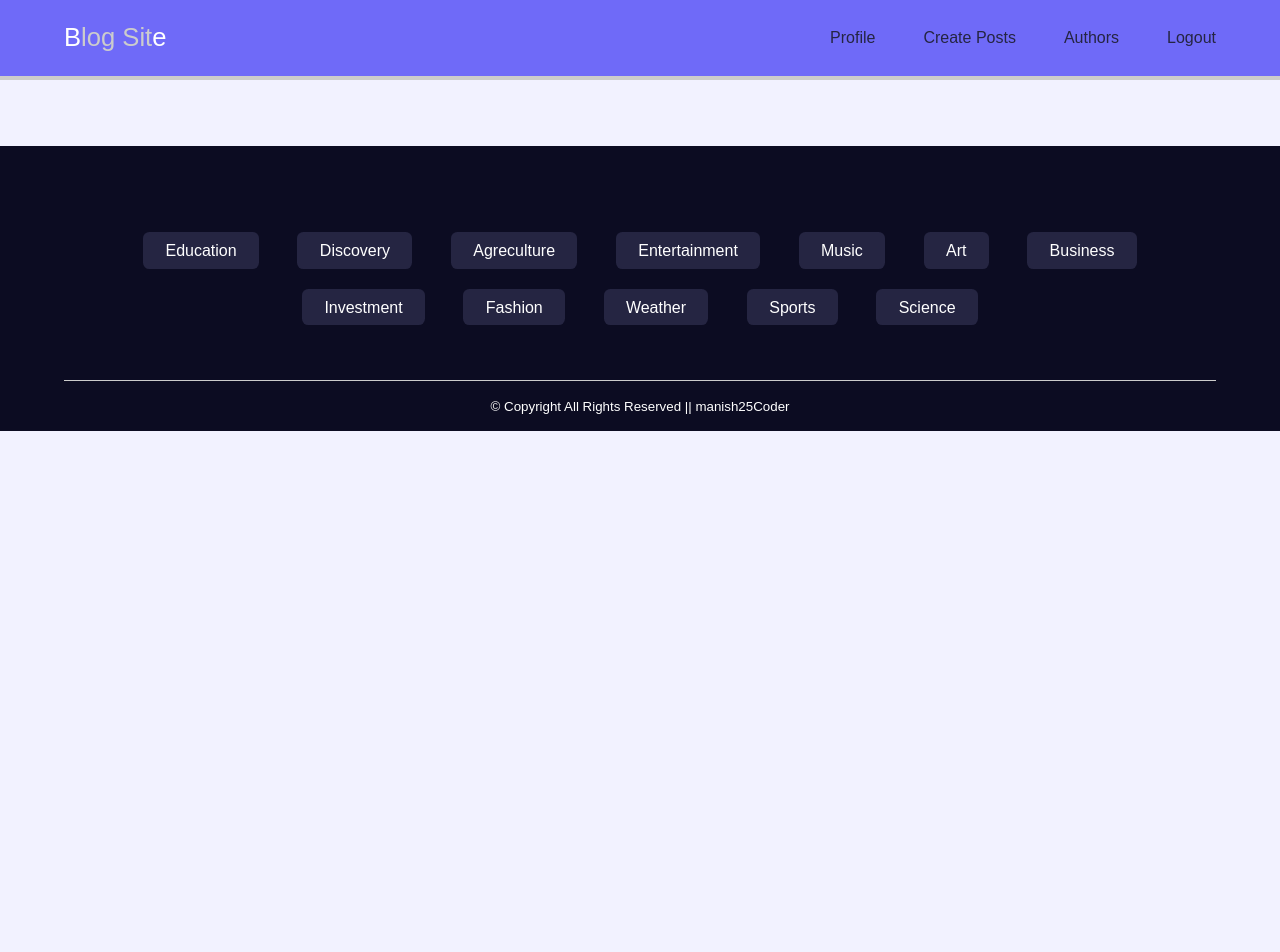
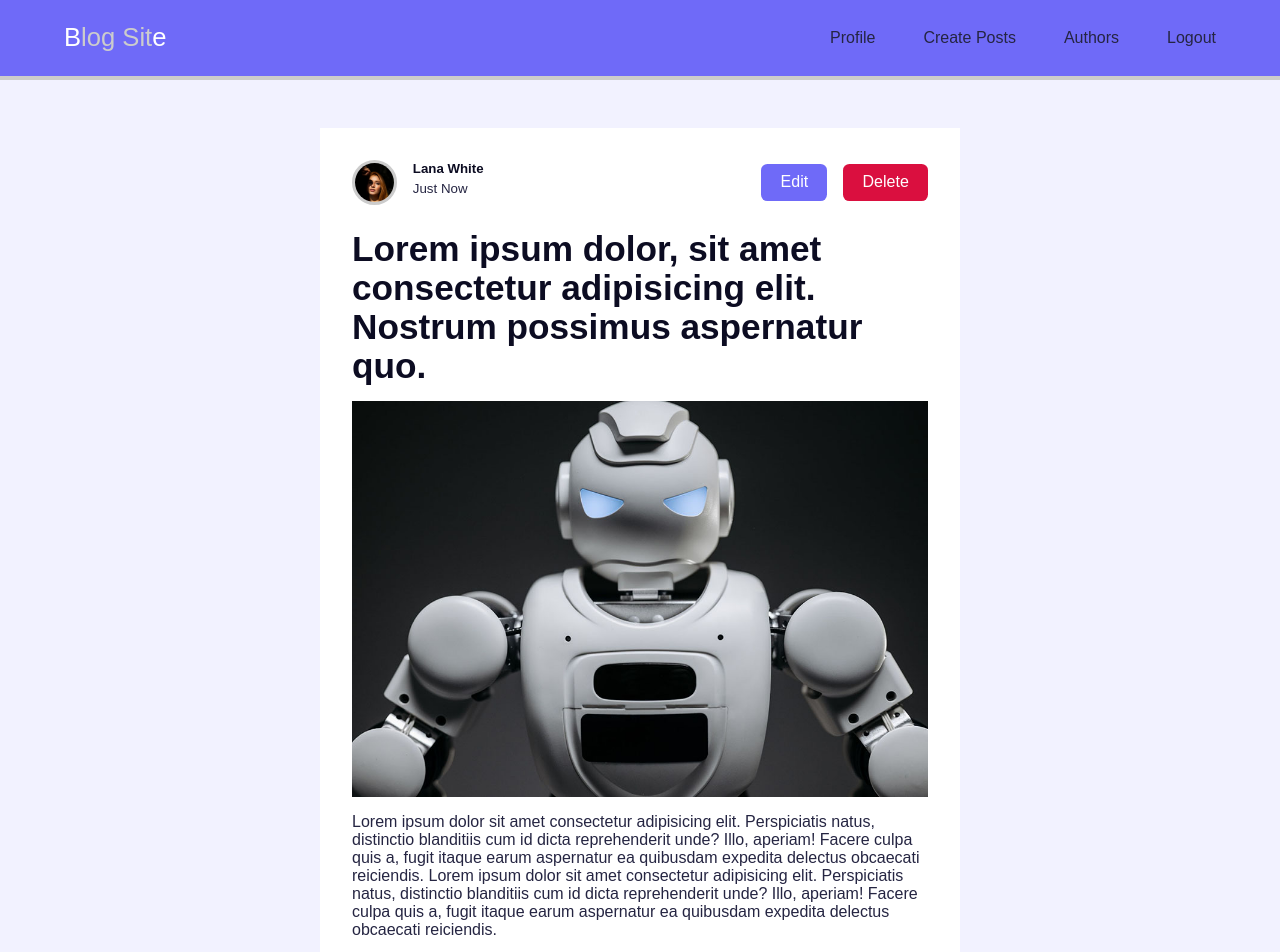
Before and after one commit to manish25Coder/Blog, a React (Vite) app: page /posts/2 in a window 1280 px wide. Shown: the top 952 px of the page. Before the commit the page ends 800 px from the top, so only its background shows below. Built offline with nearby package versions, Linux system fonts and the light colour scheme.

Commit message:
Added post Details

```diff
--- a/src/App.css
+++ b/src/App.css
@@ -213,6 +213,12 @@ footer{
 /*########## HOME CSS ##########*/
 /*Posts Components*/
 
+.authorposts-container{
+    display: grid;
+    grid-template-columns: repeat(2,1fr);
+    gap: 4rem;
+}
+
 .posts-container{
     display: grid;
     grid-template-columns: repeat(3,1fr);
@@ -264,3 +270,30 @@ footer{
     aspect-ratio: 1/1;
     border: 3px solid var(--color-light);
 }
+
+
+/* ......Postdetail css.....*/
+.postdetail-container{
+    width: 50%;
+    padding: 2rem;
+    background: var(--color-white);
+}
+.postdetail-top{
+    display: flex;
+    justify-content: space-between;
+    margin-bottom: 1.6rem;
+}
+.postdetail-buttons{
+    display: flex;
+    gap: 1rem;
+    align-items: center;
+}
+.postdetail-image{
+    margin: 1rem 0;
+    height: fit-content;
+    max-height: 26rem;
+    overflow: hidden;
+}
+.postdetail-para p{
+    margin-bottom: 1.5rem;
+}
--- a/src/Components/Posts.jsx
+++ b/src/Components/Posts.jsx
@@ -12,11 +12,12 @@ export default function Posts() {
     const [posts,setPosts] = useState(DummyPosts)
   return (
     <section className='posts'>
-        <div className="container posts-container">
+      { posts.length > 0 ? <div className="container posts-container">
             {
                 posts.map(({id, Image, authorOId, category, title, des},index)=><PostItem key={index} Image={Image} category={category} authorOId={authorOId} title={title} des={des} postId={id} />)
             }
-        </div>
+        </div> : <h2 className='error-center'>No posts founds</h2>
+        }
     </section>
   )
 }
--- a/src/Pages/AuthorPost.jsx
+++ b/src/Pages/AuthorPost.jsx
@@ -1,7 +1,22 @@
 import React from 'react'
+//Dummy posts Data......
+import { DummyPosts } from '../Data/Data';
+
+//userState...
+import { useState } from 'react';
+//components....
+import PostItem from '../Components/PostItem';
 
 export default function AuthorPost() {
+  const [posts,setPosts] = useState(DummyPosts)
   return (
-    <div>AuthorPost</div>
+    <section className='authorposts'>
+      { posts.length > 0 ? <div className="container authorposts-container">
+            {
+                posts.map(({id, Image, authorOId, category, title, des},index)=><PostItem key={index} Image={Image} category={category} authorOId={authorOId} title={title} des={des} postId={id} />)
+            }
+        </div> : <h2 className='error-center'>No posts founds</h2>
+        }
+    </section>
   )
 }
--- a/src/Pages/PostDetails.jsx
+++ b/src/Pages/PostDetails.jsx
@@ -1,7 +1,45 @@
 import React from 'react'
+//Components.....
+import PostAuthor from '../Components/PostAuthor'
+//Router link ......
+import { Link } from 'react-router-dom'
+//postDetails image....
+import postDtailImage from '../assets/1.jpg'
 
 export default function PostDetails() {
   return (
-    <div>PostDetails</div>
+    <section>
+      <div className="container postdetail-container">
+        <div className="postdetail-top">
+          <PostAuthor />
+
+            <div className="postdetail-buttons">
+              <Link to={'/posts/werwer/edit' } className='btn btn-sm btn-primary'>
+                Edit
+              </Link>
+              <Link to={'/posts/werwer/delete' } className='btn btn-sm btn-danger'>
+                Delete
+              </Link>
+
+          </div>
+        </div>
+        <h1>Lorem ipsum dolor, sit amet consectetur adipisicing elit. Nostrum possimus aspernatur quo.</h1>
+        <div className="postdetail-image">
+          <img src={postDtailImage} alt='' />
+        </div>
+        <div className="postdetail-para">
+        <p>
+          Lorem ipsum dolor sit amet consectetur adipisicing elit. Perspiciatis natus, distinctio blanditiis cum id dicta reprehenderit unde? Illo, aperiam! Facere culpa quis a, fugit itaque earum aspernatur ea quibusdam expedita delectus obcaecati reiciendis.
+          Lorem ipsum dolor sit amet consectetur adipisicing elit. Perspiciatis natus, distinctio blanditiis cum id dicta reprehenderit unde? Illo, aperiam! Facere culpa quis a, fugit itaque earum aspernatur ea quibusdam expedita delectus obcaecati reiciendis.
+        </p>
+        <p>
+          Lorem ipsum dolor sit amet consectetur adipisicing elit. Perspiciatis natus, distinctio blanditiis cum id dicta reprehenderit unde? Illo, aperiam! Facere culpa quis a, fugit itaque earum aspernatur ea quibusdam expedita delectus obcaecati reiciendis.
+        </p>
+        <p>
+          Lorem ipsum dolor sit amet consectetur adipisicing elit. Perspiciatis natus, distinctio blanditiis cum id dicta reprehenderit unde? Illo, aperiam! Facere culpa quis a, fugit itaque earum aspernatur ea quibusdam expedita delectus obcaecati reiciendis.
+        </p>
+        </div>
+      </div>
+    </section>
   )
 }
```
